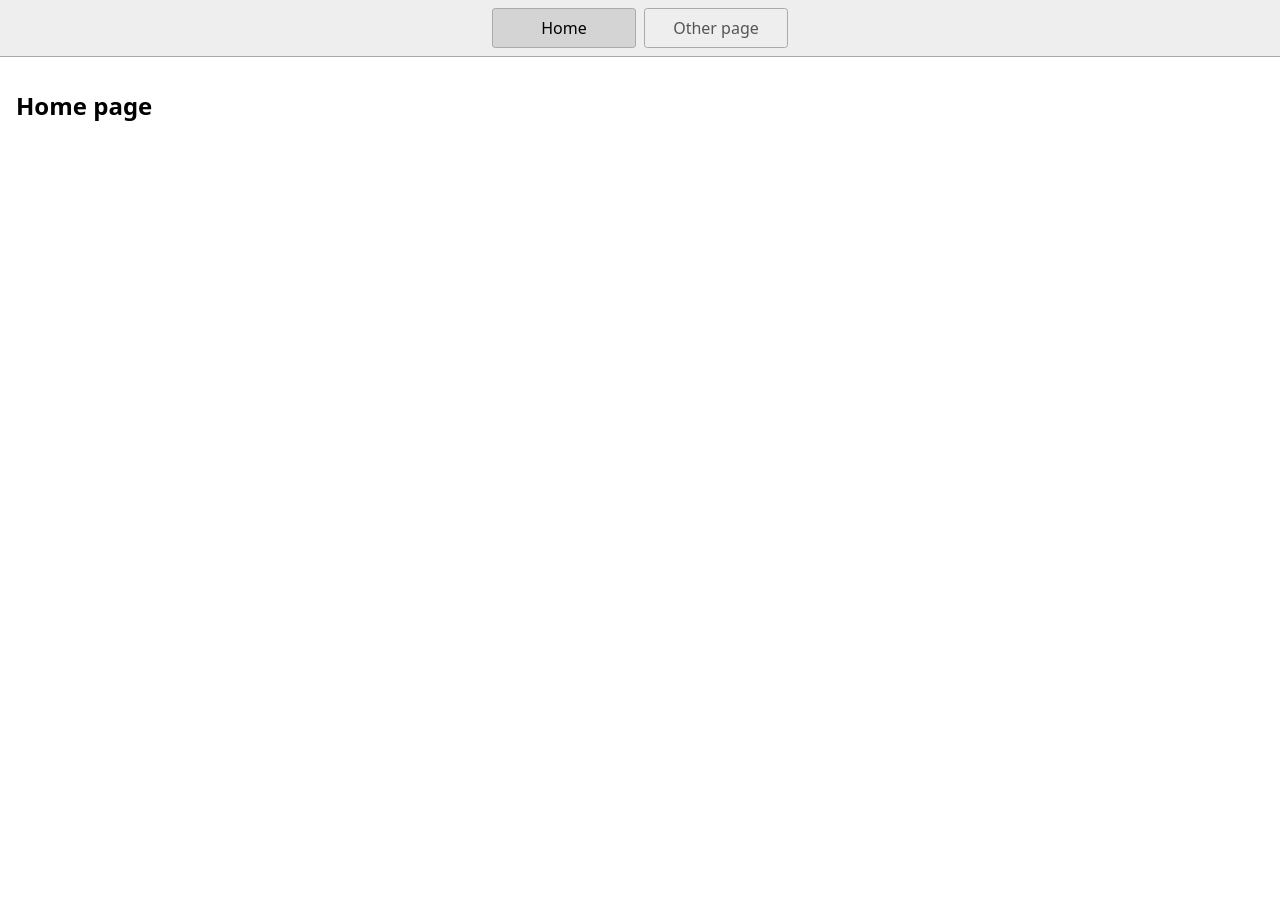
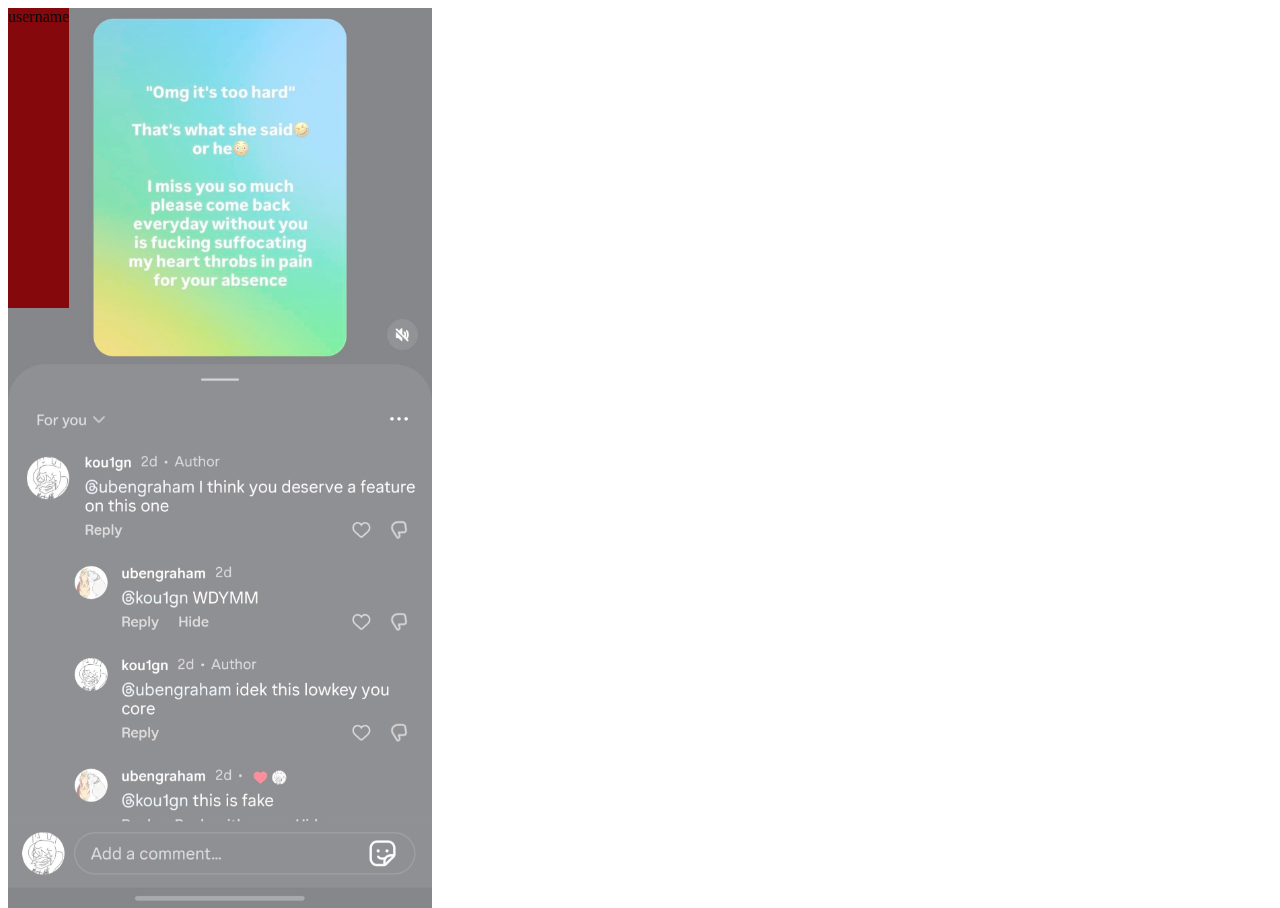
Before and after one commit to kou1gn/stackblitz-instagram-screenshot-maker, a website: page index.html in a window 1280 px wide. Before the commit the page ends 800 px from the top, so only its background shows below. Drawn offline with Linux system fonts and the light colour scheme.

Commit message:
margin error

```diff
--- a/index.html
+++ b/index.html
@@ -4,20 +4,15 @@
     <title>Home</title>
     <meta charset="UTF-8" />
     <meta name="viewport" content="width=device-width" />
-    <!--
-      Need a visual blank slate?
-      Remove all code in `styles.css`!
-    -->
     <link rel="stylesheet" href="styles.css" />
     <script type="module" src="script.js"></script>
   </head>
+<!-- extra row for space -->
   <body>
-    <nav>
-      <a href="/" aria-current="page">Home</a>
-      <a href="/page2.html">Other page</a>
-    </nav>
-    <main>
-      <h1>Home page</h1>
-    </main>
+    <div class="comment-box">
+      <div class="comment-section">username
+    </div>
+      <img src="insta ss.jpg"/>
+  </div>
   </body>
 </html>
--- a/styles.css
+++ b/styles.css
@@ -1,46 +1,23 @@
-* {
-  box-sizing: border-box;
+img {
+  display: block;
+  margin-left: auto;
+  margin-right: auto;
+  margin-top: 0px;
+  height: 900px; width: auto;
+  z-index: 2;
+opacity: 50%;
 }
 
-body {
-  margin: 0;
-  font-family: system-ui, sans-serif;
-  color: black;
-  background-color: white;
+.comment-box {
+  position: relative;
 }
 
-nav {
-  display: flex;
-  flex-wrap: wrap;
-  align-items: center;
-  justify-content: center;
-  padding: 0.5rem;
-  gap: 0.5rem;
-  border-bottom: solid 1px #aaa;
-  background-color: #eee;
+.comment-section, img {
+  position: absolute; margin-left: auto; margin-right: auto
 }
 
-nav a {
-  display: inline-block;
-  min-width: 9rem;
-  padding: 0.5rem;
-  border-radius: 0.2rem;
-  border: solid 1px #aaa;
-  text-align: center;
-  text-decoration: none;
-  color: #555;
+.comment-section {
+height: 300px;
+background-color: red;
+z-index: 1;
 }
-
-nav a[aria-current='page'] {
-  color: #000;
-  background-color: #d4d4d4;
-}
-
-main {
-  padding: 1rem;
-}
-
-h1 {
-  font-weight: bold;
-  font-size: 1.5rem;
-}
```
Also changed, not shown: insta ss.jpg (added), 1 other file.
